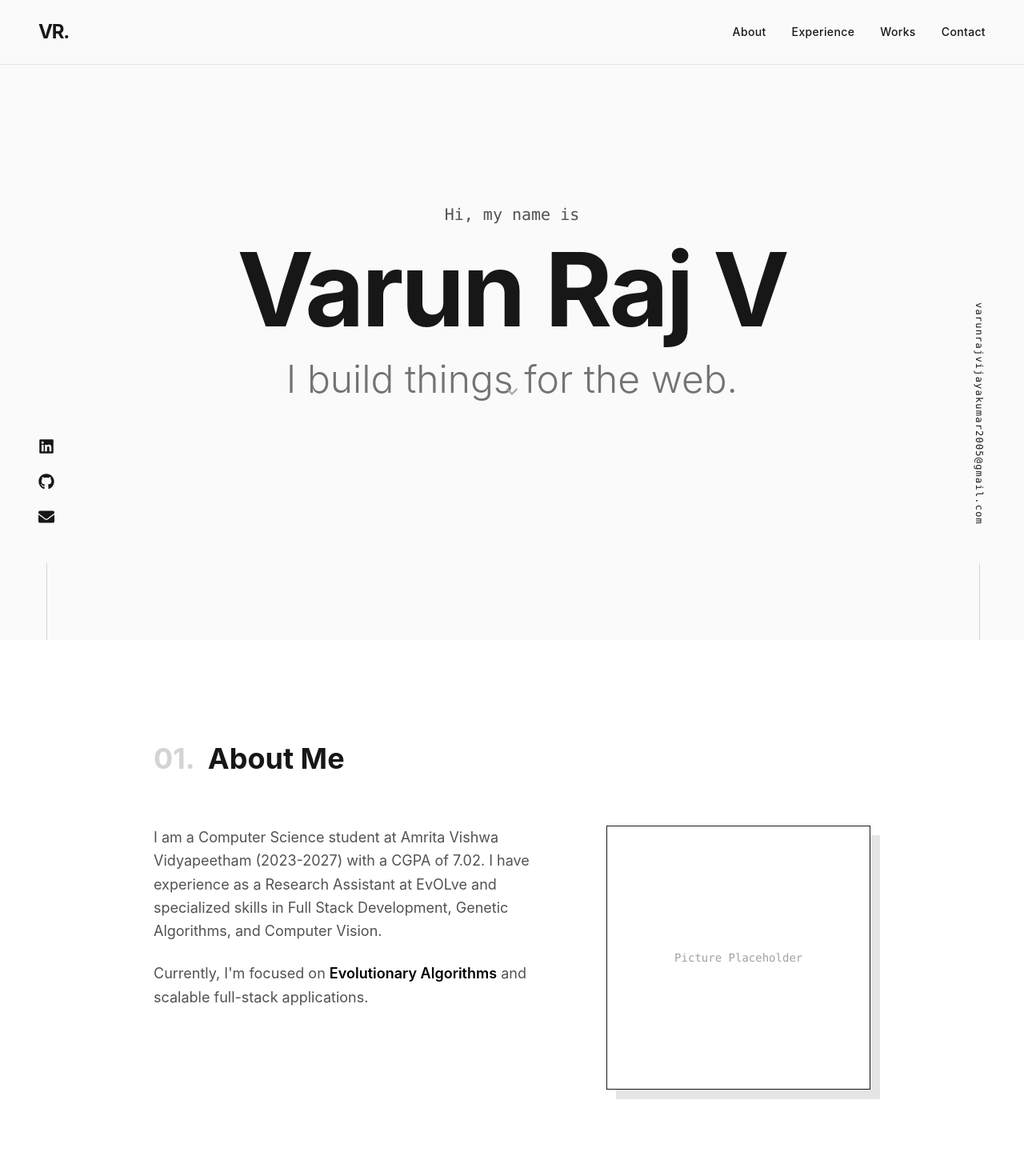
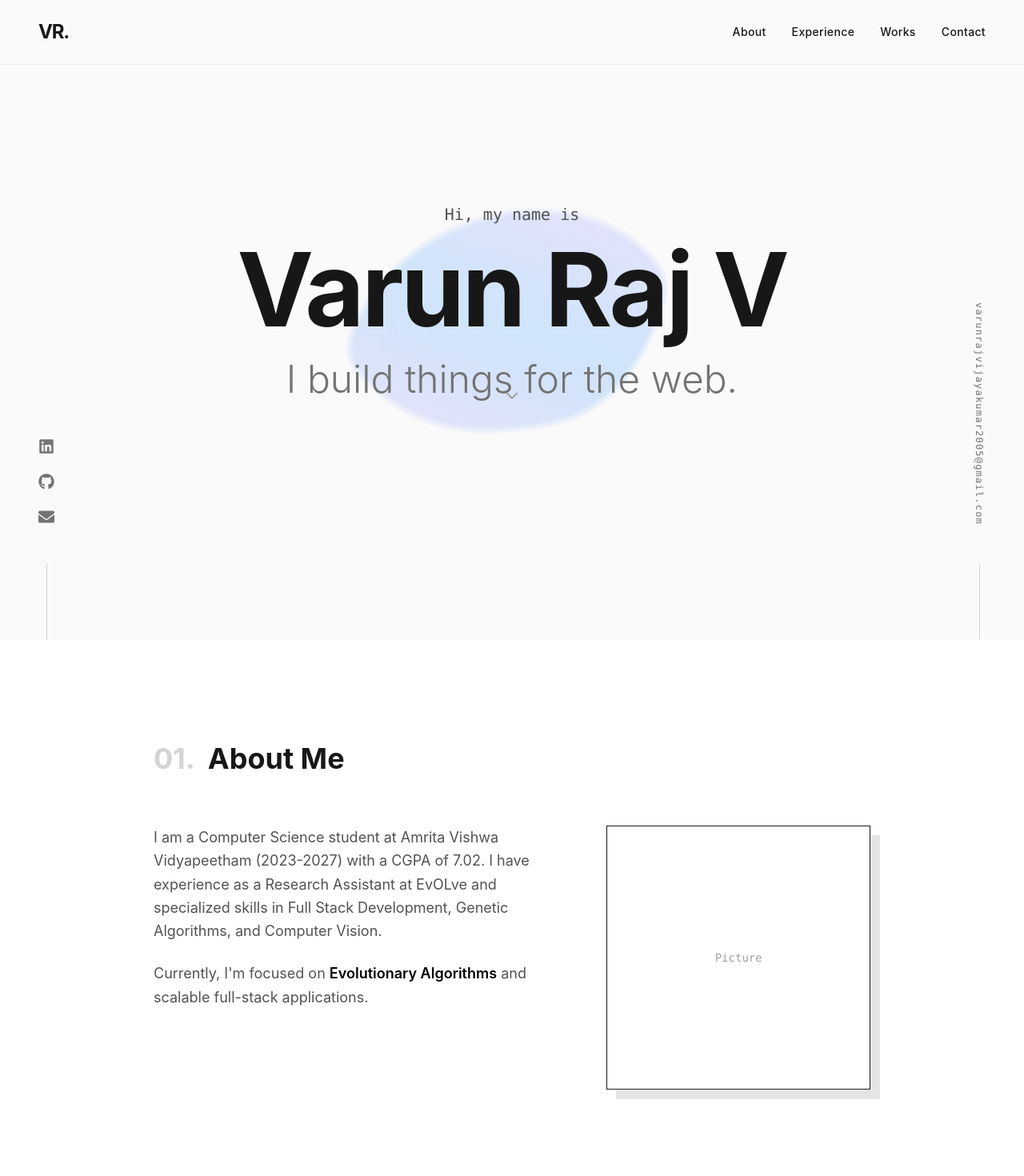
Before and after one commit to VarunRajV28/portfolio, a React (Vite) app: page / in a window 1280 px wide. Shown: the top 1470 px of the page at 80% size. Built offline with nearby package versions, Linux system fonts and the light colour scheme.

Commit message:
Update in scroll

```diff
--- a/package.json
+++ b/package.json
@@ -12,6 +12,7 @@
   "dependencies": {
     "@tailwindcss/postcss": "^4.1.18",
     "framer-motion": "^12.23.26",
+    "lenis": "^1.3.16",
     "lucide-react": "^0.561.0",
     "react": "^19.2.0",
     "react-dom": "^19.2.0",
--- a/src/App.tsx
+++ b/src/App.tsx
@@ -2,90 +2,138 @@
 import React, { useState, useEffect } from 'react';
 import { motion, type Variants } from 'framer-motion';
 import { ChevronDown, ExternalLink } from 'lucide-react';
+import Lenis from 'lenis'; // Import the smooth scroll library
 import { profile, skills, experience, projects } from './portfolioData';
 import CustomCursor from './components/CustomCursor';
 
 const App: React.FC = () => {
   const [loading, setLoading] = useState(true);
 
+  // --- 1. INITIALIZE LENIS (The God-Level Scroll) ---
   useEffect(() => {
-    // Simulate loading delay
-    const timer = setTimeout(() => setLoading(false), 2500);
+    const lenis = new Lenis({
+      duration: 1.2, // Higher = smoother/slower feeling
+      easing: (t) => Math.min(1, 1.001 - Math.pow(2, -10 * t)), // Luxurious exponential easing
+      orientation: 'vertical',
+      gestureOrientation: 'vertical',
+      smoothWheel: true,
+      wheelMultiplier: 1,
+      touchMultiplier: 2,
+    });
+
+    // Determine specific types for time in the callback
+    function raf(time: number) {
+      lenis.raf(time);
+      requestAnimationFrame(raf);
+    }
+
+    requestAnimationFrame(raf);
+
+    return () => {
+      lenis.destroy();
+    };
+  }, []);
+
+  useEffect(() => {
+    const timer = setTimeout(() => setLoading(false), 2000);
     return () => clearTimeout(timer);
   }, []);
 
-  // Animation Variants with strict typing fixes
-  const fadeInUp: Variants = {
-    hidden: { opacity: 0, y: 60 },
+  // --- ANIMATION VARIANTS ---
+  const revealVar: Variants = {
+    hidden: { opacity: 0, y: 50, filter: 'blur(10px)' },
     visible: {
       opacity: 1,
       y: 0,
-      transition: {
-        duration: 0.8,
-        ease: "easeOut" as const // FIXED: Added 'as const' to satisfy TypeScript
-      }
+      filter: 'blur(0px)',
+      transition: { duration: 0.8, ease: "easeOut" }
     }
   };
 
-  const stagger: Variants = {
+  const staggerContainer: Variants = {
     visible: {
+      transition: { staggerChildren: 0.15 }
+    }
+  };
+
+  const floating: Variants = {
+    initial: { y: 0 },
+    animate: (i: number) => ({
+      y: [0, -10, 0],
       transition: {
-        staggerChildren: 0.1
+        duration: 3 + (i % 3),
+        repeat: Infinity,
+        ease: "easeInOut",
+        delay: i * 0.2
       }
+    })
+  };
+
+  const pulse: Variants = {
+    animate: {
+      scale: [1, 1.2, 1],
+      opacity: [1, 0.8, 1],
+      transition: { duration: 2, repeat: Infinity }
     }
   };
 
   if (loading) {
     return (
-      <div className="fixed inset-0 bg-neutral-100 flex items-center justify-center z-50">
-        <div className="text-center">
+      <div className="fixed inset-0 bg-neutral-50 flex items-center justify-center z-50">
+        <div className="text-center relative">
           <motion.div
-            initial={{ opacity: 0, scale: 0.5 }}
-            animate={{ opacity: 1, scale: 1 }}
-            transition={{ duration: 0.5 }}
-            className="text-8xl md:text-9xl font-bold mb-8 tracking-tighter"
+            initial={{ opacity: 0, scale: 0.8, filter: 'blur(10px)' }}
+            animate={{ opacity: 1, scale: 1, filter: 'blur(0px)' }}
+            transition={{ duration: 0.8 }}
+            className="text-8xl md:text-9xl font-bold mb-4 tracking-tighter"
           >
             VR
           </motion.div>
-          <div className="flex gap-3 justify-center">
-            {[0, 1, 2].map((i) => (
-              <motion.div
-                key={i}
-                className="w-3 h-3 bg-black rounded-full"
-                animate={{ y: [0, -15, 0] }}
-                transition={{ duration: 0.6, repeat: Infinity, delay: i * 0.1 }}
-              />
-            ))}
-          </div>
+          <motion.div
+            className="w-full h-1 bg-black rounded-full"
+            initial={{ scaleX: 0 }}
+            animate={{ scaleX: 1 }}
+            transition={{ duration: 2, ease: "circOut" }}
+          />
         </div>
       </div>
     );
   }
 
   return (
-    <div className="bg-neutral-50 text-neutral-900 min-h-screen selection:bg-black selection:text-white cursor-none">
+    <div className="bg-neutral-50 text-neutral-900 min-h-screen selection:bg-black selection:text-white cursor-none overflow-x-hidden">
       <CustomCursor />
 
       {/* Navigation */}
       <motion.nav
         initial={{ y: -100 }}
         animate={{ y: 0 }}
-        transition={{ duration: 0.8 }}
-        className="fixed top-0 w-full bg-neutral-50/80 backdrop-blur-md z-50 border-b border-neutral-200"
+        transition={{ duration: 0.8, ease: "backOut" }}
+        className="fixed top-0 w-full bg-neutral-50/80 backdrop-blur-md z-50 border-b border-neutral-200/50"
       >
         <div className="max-w-7xl mx-auto px-6 md:px-12 py-6 flex justify-between items-center">
           <div className="text-2xl font-bold tracking-tighter">VR.</div>
           <div className="flex gap-8 text-sm font-medium tracking-wide">
             {['About', 'Experience', 'Works', 'Contact'].map((item) => (
-              <a key={item} href={`#${item.toLowerCase()}`} className="hover:opacity-50 transition-opacity">
+              <a
+                key={item}
+                href={`#${item.toLowerCase()}`}
+                className="relative group cursor-none"
+                // OnClick override to use Lenis smooth scroll for anchor links
+                onClick={(e) => {
+                  e.preventDefault();
+                  document.querySelector(`#${item.toLowerCase()}`)?.scrollIntoView({ behavior: 'smooth' });
+                }}
+              >
                 {item}
+                <span className="absolute -bottom-1 left-0 w-0 h-px bg-black transition-all duration-300 group-hover:w-full"></span>
               </a>
             ))}
           </div>
         </div>
       </motion.nav>
 
-      {/* Side Elements */}
+      {/* Sidebars */}
       <motion.div
         initial={{ opacity: 0, x: -50 }}
         animate={{ opacity: 1, x: 0 }}
@@ -94,9 +142,16 @@ const App: React.FC = () => {
       >
         <div className="flex flex-col gap-6 mb-6">
           {profile.social.map((link) => (
-            <a key={link.name} href={link.url} target="_blank" rel="noopener noreferrer" className="hover:-translate-y-1 transition-transform duration-300">
+            <motion.a
+              key={link.name}
+              href={link.url}
+              target="_blank"
+              rel="noopener noreferrer"
+              whileHover={{ y: -5, scale: 1.2 }}
+              className="text-neutral-500 hover:text-black transition-colors"
+            >
               <link.icon size={20} />
-            </a>
+            </motion.a>
           ))}
         </div>
         <div className="w-px h-24 bg-neutral-300"></div>
@@ -108,28 +163,36 @@ const App: React.FC = () => {
         transition={{ delay: 1 }}
         className="fixed right-8 md:right-12 bottom-0 z-40 hidden lg:flex flex-col gap-6 items-center"
       >
-        <div className="text-xs font-mono tracking-widest vertical-text" style={{ writingMode: 'vertical-rl' }}>
+        <a href={`mailto:${profile.email}`} className="text-xs font-mono tracking-widest vertical-text hover:text-black hover:-translate-y-2 transition-all text-neutral-500" style={{ writingMode: 'vertical-rl' }}>
           {profile.email}
-        </div>
+        </a>
         <div className="w-px h-24 bg-neutral-300 mt-6"></div>
       </motion.div>
 
       {/* Hero Section */}
       <section className="min-h-screen flex items-center justify-center relative overflow-hidden px-6">
-        {/* Animated Blob */}
-        <div className="absolute inset-0 flex items-center justify-center pointer-events-none opacity-60">
-           <div className="animate-blob-float">
-            {/* FIXED: Updated width classes for Tailwind v4 (w-150 = 600px, w-200 = 800px) */}
+        <div className="absolute inset-0 flex items-center justify-center pointer-events-none opacity-40">
+           <motion.div
+             animate={{
+               rotate: [0, 360],
+               scale: [1, 1.1, 0.9, 1]
+             }}
+             transition={{
+               duration: 20,
+               repeat: Infinity,
+               ease: "linear"
+             }}
+           >
             <svg viewBox="0 0 500 500" className="w-150 h-150 md:w-200 md:h-200">
               <defs>
                 <linearGradient id="gradient1" x1="0%" y1="0%" x2="100%" y2="100%">
-                  <stop offset="0%" style={{ stopColor: '#ff9a9e', stopOpacity: 0.4 }} />
-                  <stop offset="50%" style={{ stopColor: '#fad0c4', stopOpacity: 0.4 }} />
-                  <stop offset="100%" style={{ stopColor: '#a1c4fd', stopOpacity: 0.4 }} />
+                  <stop offset="0%" style={{ stopColor: '#e0c3fc', stopOpacity: 0.5 }} />
+                  <stop offset="50%" style={{ stopColor: '#8ec5fc', stopOpacity: 0.5 }} />
+                  <stop offset="100%" style={{ stopColor: '#e0c3fc', stopOpacity: 0.5 }} />
                 </linearGradient>
                 <filter id="goo">
-                  <feGaussianBlur in="SourceGraphic" stdDeviation="10" result="blur" />
-                  <feColorMatrix in="blur" mode="matrix" values="1 0 0 0 0  0 1 0 0 0  0 0 1 0 0  0 0 0 18 -8" result="goo" />
+                  <feGaussianBlur in="SourceGraphic" stdDeviation="15" result="blur" />
+                  <feColorMatrix in="blur" mode="matrix" values="1 0 0 0 0  0 1 0 0 0  0 0 1 0 0  0 0 0 18 -7" result="goo" />
                 </filter>
               </defs>
               <path
@@ -139,12 +202,12 @@ const App: React.FC = () => {
                 className="animate-blob-morph"
               />
             </svg>
-          </div>
+          </motion.div>
         </div>
 
         <div className="relative z-10 text-center max-w-4xl mx-auto">
           <motion.p
-            variants={fadeInUp}
+            variants={revealVar}
             initial="hidden"
             animate="visible"
             className="text-lg md:text-xl mb-4 text-neutral-600 font-mono"
@@ -153,18 +216,18 @@ const App: React.FC = () => {
           </motion.p>
 
           <motion.h1
-            initial={{ opacity: 0, y: 20 }}
-            animate={{ opacity: 1, y: 0 }}
-            transition={{ delay: 0.2, duration: 0.8 }}
+            initial={{ opacity: 0, y: 30, filter: 'blur(10px)' }}
+            animate={{ opacity: 1, y: 0, filter: 'blur(0px)' }}
+            transition={{ delay: 0.2, duration: 1, ease: "easeOut" }}
             className="text-6xl md:text-8xl lg:text-9xl font-bold mb-6 tracking-tight text-neutral-900"
           >
             {profile.name}
           </motion.h1>
 
           <motion.h2
-            initial={{ opacity: 0 }}
-            animate={{ opacity: 1 }}
-            transition={{ delay: 0.4, duration: 0.8 }}
+            initial={{ opacity: 0, y: 30, filter: 'blur(10px)' }}
+            animate={{ opacity: 1, y: 0, filter: 'blur(0px)' }}
+            transition={{ delay: 0.4, duration: 1, ease: "easeOut" }}
             className="text-3xl md:text-5xl font-light text-neutral-500 mb-12"
           >
             I build things for the web.
@@ -173,42 +236,62 @@ const App: React.FC = () => {
           <motion.div
             initial={{ opacity: 0 }}
             animate={{ opacity: 1 }}
-            transition={{ delay: 0.8, duration: 0.8 }}
-            className="absolute bottom-10 left-1/2 transform -translate-x-1/2 animate-bounce"
+            transition={{ delay: 1, duration: 1 }}
+            className="absolute bottom-10 left-1/2 transform -translate-x-1/2"
           >
-            <ChevronDown size={24} className="text-neutral-400" />
+            <motion.div animate={{ y: [0, 10, 0] }} transition={{ duration: 2, repeat: Infinity, ease: "easeInOut" }}>
+               <ChevronDown size={24} className="text-neutral-400" />
+            </motion.div>
           </motion.div>
         </div>
       </section>
 
       {/* About Section */}
-      <section id="about" className="py-32 px-6 bg-white">
+      <section id="about" className="py-32 px-6 bg-white relative">
         <div className="max-w-4xl mx-auto">
-          <motion.h2
-            initial="hidden"
-            whileInView="visible"
-            viewport={{ once: true }}
-            variants={fadeInUp}
-            className="text-4xl font-bold mb-16 flex items-center gap-4"
+          <motion.div
+             initial="hidden"
+             whileInView="visible"
+             viewport={{ once: true, margin: "-100px" }}
+             variants={revealVar}
           >
-            <span className="text-neutral-300">01.</span> About Me
-          </motion.h2>
+            <h2 className="text-4xl font-bold mb-16 flex items-center gap-4">
+              <span className="text-neutral-300">01.</span> About Me
+            </h2>
+          </motion.div>
 
           <div className="grid md:grid-cols-5 gap-12">
-            <div className="md:col-span-3 text-lg text-neutral-600 leading-relaxed space-y-6">
-              <p>{profile.about}</p>
-              <p>
+            <motion.div
+              className="md:col-span-3 text-lg text-neutral-600 leading-relaxed space-y-6"
+              initial="hidden"
+              whileInView="visible"
+              viewport={{ once: true }}
+              variants={staggerContainer}
+            >
+              <motion.p variants={revealVar}>{profile.about}</motion.p>
+              <motion.p variants={revealVar}>
                 Currently, I'm focused on <span className="text-black font-semibold">Evolutionary Algorithms</span> and scalable full-stack applications.
-              </p>
-            </div>
-            <div className="md:col-span-2">
+              </motion.p>
+            </motion.div>
+
+            <motion.div
+              className="md:col-span-2"
+              initial={{ opacity: 0, scale: 0.9 }}
+              whileInView={{ opacity: 1, scale: 1 }}
+              viewport={{ once: true }}
+              transition={{ duration: 0.8 }}
+            >
               <div className="relative group">
-                <div className="absolute inset-0 bg-neutral-200 translate-x-3 translate-y-3 transition-transform group-hover:translate-x-2 group-hover:translate-y-2"></div>
-                <div className="relative border border-neutral-900 bg-white p-6 aspect-square flex items-center justify-center">
-                  <span className="font-mono text-sm text-neutral-400">Picture Placeholder</span>
-                </div>
+                <div className="absolute inset-0 bg-neutral-200 translate-x-3 translate-y-3 transition-transform duration-500 group-hover:translate-x-2 group-hover:translate-y-2"></div>
+                <motion.div
+                  animate={{ y: [0, -5, 0] }}
+                  transition={{ duration: 4, repeat: Infinity, ease: "easeInOut" }}
+                  className="relative border border-neutral-900 bg-white p-6 aspect-square flex items-center justify-center overflow-hidden"
+                >
+                   <span className="font-mono text-sm text-neutral-400">Picture</span>
+                </motion.div>
               </div>
-            </div>
+            </motion.div>
           </div>
         </div>
       </section>
@@ -220,7 +303,7 @@ const App: React.FC = () => {
             initial="hidden"
             whileInView="visible"
             viewport={{ once: true }}
-            variants={fadeInUp}
+            variants={revealVar}
             className="text-4xl font-bold mb-16 flex items-center gap-4"
           >
             <span className="text-neutral-300">02.</span> Experience
@@ -232,12 +315,16 @@ const App: React.FC = () => {
                 key={idx}
                 initial="hidden"
                 whileInView="visible"
-                viewport={{ once: true }}
-                variants={fadeInUp}
+                viewport={{ once: true, margin: "-50px" }}
+                variants={revealVar}
                 className="relative"
               >
-                {/* FIXED: Updated offset classes */}
-                <div className="absolute -left-10.5 md:-left-14.5 top-2 w-4 h-4 rounded-full bg-neutral-900 border-4 border-neutral-50"></div>
+                <motion.div
+                  variants={pulse}
+                  animate="animate"
+                  className="absolute -left-10.5 md:-left-14.5 top-2 w-4 h-4 rounded-full bg-neutral-900 border-4 border-neutral-50"
+                ></motion.div>
+
                 <h3 className="text-xl font-bold">{exp.role}</h3>
                 <p className="text-neutral-500 font-mono text-sm mb-4">{exp.company} | {exp.duration}</p>
                 <p className="text-neutral-600 max-w-2xl">{exp.description}</p>
@@ -254,7 +341,7 @@ const App: React.FC = () => {
             initial="hidden"
             whileInView="visible"
             viewport={{ once: true }}
-            variants={fadeInUp}
+            variants={revealVar}
             className="text-4xl font-bold mb-16 flex items-center gap-4"
           >
             <span className="text-neutral-300">03.</span> Work
@@ -263,16 +350,16 @@ const App: React.FC = () => {
           <motion.div
             initial="hidden"
             whileInView="visible"
-            viewport={{ once: true }}
-            variants={stagger}
+            viewport={{ once: true, margin: "-50px" }}
+            variants={staggerContainer}
             className="grid md:grid-cols-2 lg:grid-cols-3 gap-8"
           >
             {projects.map((project, idx) => (
               <motion.div
                 key={idx}
-                variants={fadeInUp}
-                whileHover={{ y: -10 }}
-                className="group bg-neutral-50 border border-neutral-200 p-8 hover:border-black transition-colors duration-300 flex flex-col justify-between"
+                variants={revealVar}
+                whileHover={{ y: -10, transition: { duration: 0.2 } }}
+                className="group bg-neutral-50 border border-neutral-200 p-8 hover:border-black transition-colors duration-300 flex flex-col justify-between hover:shadow-2xl hover:shadow-neutral-200/50"
               >
                 <div>
                   <div className="flex justify-between items-start mb-6">
@@ -282,7 +369,7 @@ const App: React.FC = () => {
                   <h3 className="text-2xl font-bold mb-3 group-hover:underline decoration-1 underline-offset-4">{project.title}</h3>
                   <p className="text-neutral-600 mb-6 text-sm leading-relaxed">{project.desc}</p>
                 </div>
-                <div className="text-xs font-mono text-neutral-400">
+                <div className="text-xs font-mono text-neutral-400 group-hover:text-neutral-900 transition-colors">
                   {project.tech}
                 </div>
               </motion.div>
@@ -298,21 +385,36 @@ const App: React.FC = () => {
             initial="hidden"
             whileInView="visible"
             viewport={{ once: true }}
-            variants={fadeInUp}
+            variants={revealVar}
             className="text-4xl font-bold mb-16 flex items-center gap-4"
           >
             <span className="text-neutral-300">04.</span> Skills
           </motion.h2>
 
-          <div className="grid md:grid-cols-2 gap-12">
-            <div className="flex flex-wrap">
-              {skills.map((skill) => (
-                 <span key={skill} className="bg-white border border-neutral-200 px-4 py-2 text-sm text-neutral-600 mr-2 mb-2 inline-block">
+          <motion.div
+            className="flex flex-wrap gap-3"
+            initial="hidden"
+            whileInView="visible"
+            viewport={{ once: true }}
+            variants={staggerContainer}
+          >
+            {skills.map((skill, i) => (
+               <motion.div
+                 key={skill}
+                 custom={i}
+                 variants={floating}
+                 initial="initial"
+                 animate="animate"
+               >
+                 <motion.span
+                   variants={revealVar}
+                   className="bg-white border border-neutral-200 px-5 py-3 text-sm text-neutral-600 inline-block hover:border-black hover:text-black transition-colors cursor-default"
+                 >
                    {skill}
-                 </span>
-              ))}
-            </div>
-          </div>
+                 </motion.span>
+               </motion.div>
+            ))}
+          </motion.div>
         </div>
       </section>
 
@@ -323,19 +425,21 @@ const App: React.FC = () => {
             initial="hidden"
             whileInView="visible"
             viewport={{ once: true }}
-            variants={fadeInUp}
+            variants={revealVar}
           >
             <p className="text-neutral-500 font-mono mb-4">05. What's Next?</p>
             <h2 className="text-5xl font-bold mb-6">Get In Touch</h2>
             <p className="text-neutral-600 text-lg mb-12 leading-relaxed">
               I'm currently looking for new opportunities. Whether you have a question or just want to say hi, I'll try my best to get back to you!
             </p>
-            <a
+            <motion.a
               href={`mailto:${profile.email}`}
-              className="inline-block border border-black px-8 py-4 text-sm font-bold tracking-widest hover:bg-black hover:text-white transition-colors duration-300"
+              whileHover={{ scale: 1.05 }}
+              whileTap={{ scale: 0.95 }}
+              className="inline-block border border-black px-8 py-4 text-sm font-bold tracking-widest bg-transparent hover:bg-black hover:text-white transition-colors duration-300"
             >
               SAY HELLO
-            </a>
+            </motion.a>
           </motion.div>
         </div>
       </section>
--- a/src/index.css
+++ b/src/index.css
@@ -2,12 +2,7 @@
 
 :root {
   font-family: 'Inter', sans-serif;
-  cursor: none; /* Hide default cursor for our custom one */
-}
-
-/* Smooth Scrolling */
-html {
-  scroll-behavior: smooth;
+  cursor: none;
 }
 
 /* Custom Selection Color */
@@ -16,7 +11,28 @@ html {
   color: #fff;
 }
 
-/* The Liquid Blob Animation */
+/* LENIS RECOMMENDED CSS (Mandatory for smooth scroll) */
+html.lenis, html.lenis body {
+  height: auto;
+}
+
+.lenis.lenis-smooth {
+  scroll-behavior: auto !important; /* Force native smooth scroll off */
+}
+
+.lenis.lenis-smooth [data-lenis-prevent] {
+  overscroll-behavior: contain;
+}
+
+.lenis.lenis-stopped {
+  overflow: hidden;
+}
+
+.lenis.lenis-scrolling iframe {
+  pointer-events: none;
+}
+
+/* Blob Animations */
 @keyframes blob-morph {
   0%, 100% { d: path("M 250 100 Q 350 150 350 250 Q 350 350 250 400 Q 150 350 150 250 Q 150 150 250 100"); }
   33% { d: path("M 250 120 Q 370 180 340 270 Q 330 360 240 390 Q 160 340 160 240 Q 170 140 250 120"); }
@@ -33,11 +49,7 @@ html {
   animation: blob-morph 20s infinite ease-in-out;
 }
 
-.animate-blob-float {
-  animation: blob-float 15s infinite ease-in-out;
-}
-
-/* Hide Scrollbar for cleaner look */
+/* Hide Scrollbar */
 ::-webkit-scrollbar {
   width: 8px;
 }
```
Also changed, not shown: 1 other file (tests, documents, lock files or other folders).
